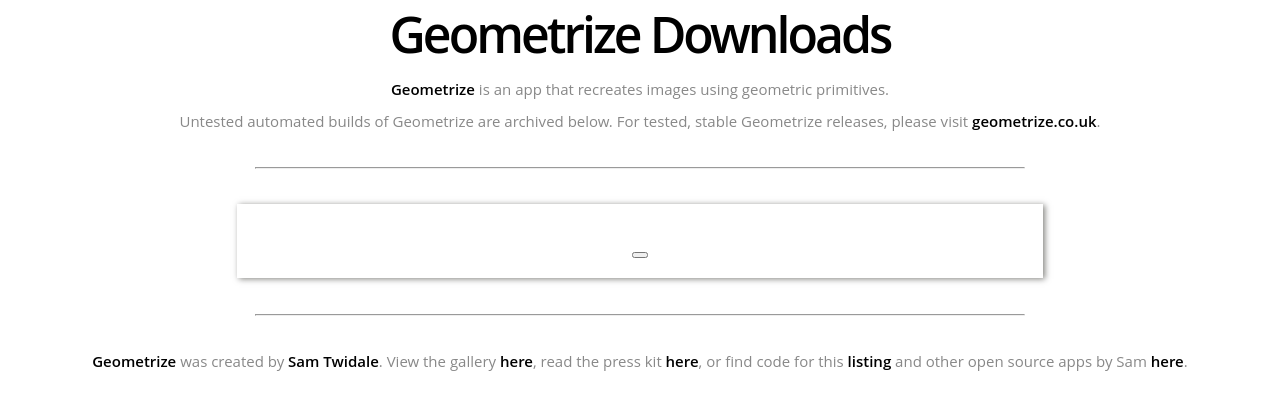
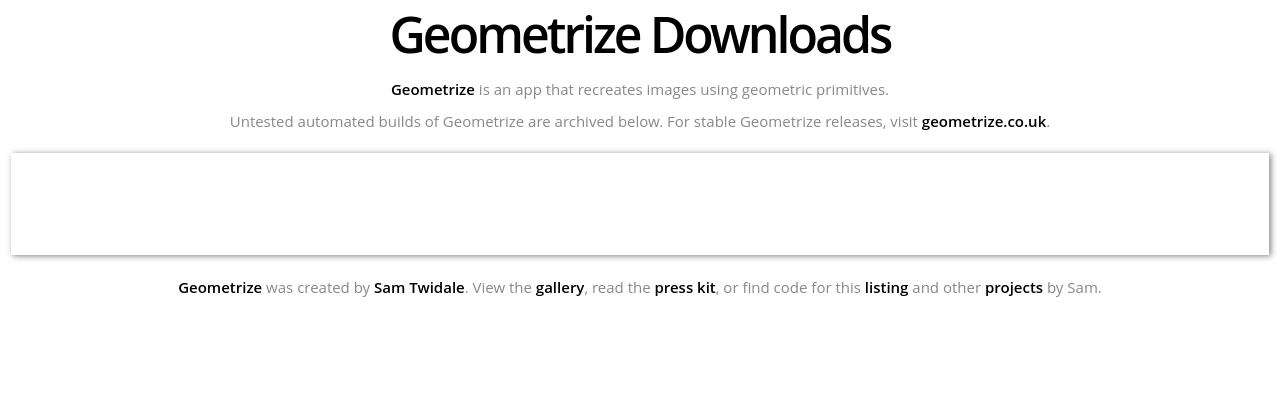
Before and after one commit to Tw1ddle/geometrize-s3-bucket-downloader, a plain HTML site: page bin/geometrize_installer/index.html in a window 1280 px wide. Drawn offline with Linux system fonts and the light colour scheme.

Commit message:
Various visual/css tweaks, better names for files, add favicons, other minor tweaks

```diff
--- a/bin/geometrize_installer/index.html
+++ b/bin/geometrize_installer/index.html
@@ -15,10 +15,8 @@
 		<meta property="og:site_name" content="Samcodes">
 		<meta name="twitter:title" content="Geometrize Downloads">
 		<meta name="twitter:description" content="Geometrize images into geometric primitives.">
-		<link rel="icon" type="image/x-icon" href="icon/favicon.png">
-		<link rel="apple-touch-icon-precomposed" type="image/x-icon" href="icon/apple-touch-icon-precomposed.png">
-		<!--[if IE]><link rel="shortcut icon" type="image/x-icon" href="icon/favicon.ico"><![endif]-->
-		<link rel="stylesheet" type="text/css" href="style.min.css">
+		<link rel="icon" type="image/x-icon" href="favicon.png">
+		<link rel="stylesheet" type="text/css" href="style.css">
 	</head>
 
 	<body>
@@ -28,25 +26,19 @@
 
 		<p><a href="http://geometrize.co.uk/" target="_blank">Geometrize</a> is an app that recreates images using geometric primitives.</p>
 
-		<p>Untested automated builds of Geometrize are archived below. For tested, stable Geometrize releases, please visit <a href="http://geometrize.co.uk/" target="_blank">geometrize.co.uk</a>.</p>
-
-		<br>
-
-		<hr width="60%">
-
-		<br>
+		<p>Untested automated builds of Geometrize are archived below. For stable Geometrize releases, visit <a href="http://geometrize.co.uk/" target="_blank">geometrize.co.uk</a>.</p>
 
 		<div id="contents">
-			<div id="container" class="stitched">
-				<div id="navigation"></div>
+			<div id="bucket_container" class="stitched">
+				<div id="bucket_navigation"></div>
 
 				<br>
 
-				<div id="listing"></div>
+				<div id="bucket_listing"></div>
 
-				<div id="loadingspinner"></div>
+				<div id="bucket_loadingspinner"></div>
 
-				<button type="button" id="retrybutton"></button>
+				<button type="button" id="bucket_retrybutton"></button>
 			</div>
 		</div>
 
@@ -54,14 +46,8 @@
 		<script type="text/javascript" src="s3-bucket-downloader.js"></script>
 	</body>
 
-	<br>
-
-	<hr width="60%">
-
-	<br>
-
 	<footer>
-		<p><a href="http://geometrize.co.uk/" target="_blank">Geometrize</a> was created by <a href="https://samcodes.co.uk/" target="_blank">Sam Twidale</a>. View the gallery <a href="http://gallery.geometrize.co.uk/" target="_blank">here</a>, read the press kit <a href="http://samcodes.co.uk/geometrize-press-kit/" target="_blank">here</a>, or find code for this <a href="https://github.com/Tw1ddle/geometrize-s3-bucket-downloader" target="_blank">listing</a> and other open source apps by Sam <a href="https://github.com/Tw1ddle" target="_blank">here</a>.</p>
+		<p><a href="http://geometrize.co.uk/" target="_blank">Geometrize</a> was created by <a href="https://samcodes.co.uk/" target="_blank">Sam Twidale</a>. View the <a href="http://gallery.geometrize.co.uk/" target="_blank">gallery</a>, read the <a href="http://samcodes.co.uk/geometrize-press-kit/" target="_blank">press kit</a>, or find code for this <a href="https://github.com/Tw1ddle/geometrize-s3-bucket-downloader" target="_blank">listing</a> and other <a href="https://github.com/Tw1ddle" target="_blank">projects</a> by Sam.</p>
 		<br>
 	</footer>
 </html>
--- a/bin/geometrize_installer/style.min.css
+++ b/bin/geometrize_installer/style.css
@@ -1,10 +1,3 @@
-body {
-    font-family: 'Open Sans', sans-serif;
-    background-color: #000000;
-    color: #000000;
-    font-size: 13px;
-}
-
 html, body, div, span, applet, object, iframe, h1, h2, h3, h4, h5, h6, p, blockquote, pre, a, abbr, acronym, address, big, cite, code, del, dfn, em, font, ins, kbd, q, s, samp, small, strike, strong, sub, sup, tt, var, b, u, i, center, dl, dt, dd, ol, ul, li, fieldset, form, label, legend, table, caption, tbody, tfoot, thead, tr, th, td {
     background: transparent;
     border: 0;
@@ -14,20 +7,37 @@ html, body, div, span, applet, object, iframe, h1, h2, h3, h4, h5, h6, p, blockq
     outline: 0;
 }
 
+* {
+    user-select: none;
+    -moz-user-select: none;
+    -khtml-user-select: none;
+    -ms-user-select: none;
+    -webkit-user-select: none;
+    -o-user-select: none;
+}
+
 h1 {
     font: 600 50px "Open Sans", sans-serif;
     letter-spacing: -3px;
     margin-bottom: 0px;
+    text-align: center;
 }
 
 h2 {
     font: 400 30px "Open Sans";
     letter-spacing: -2px;
+    text-align: center;
 }
 
 h3 {
     font: 600 20px "Open Sans";
     letter-spacing: -1px;
+    text-align: center;
+}
+
+*:not(h1):not(h2):not(h3) {
+    font-family: 'Open Sans', sans-serif;
+    font-size: 15px;
 }
 
 p {
@@ -36,54 +46,25 @@ p {
     line-height: 22px;
     color: #888888;
     margin: 10px 0;
+    text-align: center;
 }
+
 a {
     color: #000000;
     font-weight: 600;
     text-decoration: none;
 }
-
-p a {
-    color: #000000;
-    text-decoration: none;
-}
-
-html {
-    user-select: none;
-    -moz-user-select: none;
-    -khtml-user-select: none;
-    -ms-user-select: none;
-    -webkit-user-select: none;
-    -o-user-select: none;
-}
-
-li {
-    user-select: text;
-    -moz-user-select: text;
-    -khtml-user-select: text;
-    -ms-user-select: text;
-    -webkit-user-select: text;
-    -o-user-select: text;
-}
-
-body {
-    text-align: center;
-    background-color: #ffffff;
-}
-
 a:hover {
     color: #555555;
 }
 
-.stitched {
-    min-width: 60%;
-    display: inline-block;
-    padding: 15px;
-    margin: 15px;
-    background: #ffffff;
+button {
     color: #000000;
-    border-radius: 0px;
-    box-shadow: 0 0 0 4px #ffffff, 2px 1px 6px 4px rgba(10, 10, 0, 0.5);
+    font-weight: 600;
+    text-decoration: none;
+}
+button:hover {
+    color: #555555;
 }
 
 @keyframes spinner {
@@ -102,7 +83,7 @@ a:hover {
     animation: spinner .6s linear infinite;
 }
 
-#refreshbutton {
+#retrybutton {
     margin: 10px;
     -moz-box-shadow: inset 0px 1px 0px 0px #ffffff;
     -webkit-box-shadow: inset 0px 1px 0px 0px #ffffff;
@@ -130,27 +111,78 @@ a:hover {
 
 table {
     width: 100%;
+    border-spacing: 0px;
 }
-
 tbody tr:nth-child(odd) td {
     background-color: #f0f0f0;
 }
-
 tbody tr:first-child {
     border-bottom: none;
 }
-
 tbody tr {
     height: 30px;
     border-bottom: 1px solid #D3D7CF;
 }
-
 table th, table td {
     line-height: 1.6em;
     text-align: left;
+    padding: 0px;
+    vertical-align:middle;
+    padding-left: 5px;
+    padding-right: 10px;
 }
 
-.bucket_listing_item_icon_header_cell, .bucket_listing_file_icon_cell, .bucket_listing_dir_icon_cell {
-    width: 16px;
-    height: 16px;
+.bucket_listing_file_name_cell a {
+    font-weight:600;
 }
+
+.bucket_listing_item_modified_date_header_cell, .bucket_listing_file_modified_date_cell, .bucket_listing_dir_modified_date_cell {
+
+}
+
+#contents {
+    display:inline-block;
+    width: 100%;
+}
+
+#bucket_container {
+    min-width: 60%;
+    display: block;
+    padding: 15px;
+    margin: 15px;
+    background: #ffffff;
+    color: #000000;
+    border-radius: 0px;
+    box-shadow: 0 0 0 4px #ffffff, 2px 1px 6px 4px rgba(10, 10, 0, 0.5);
+}
+
+#bucket_navigation {
+    margin: 20px;
+    text-align:center;
+    display:inline-block;
+}
+
+.bucket_navigation_segment {
+
+}
+
+input[type="button"], input[type="button"]:focus, input[type="button"]:active, button, button:focus, button:active {
+    background: none;
+    border: none;
+    display: inline;
+    font: inherit;
+    margin: 0;
+    padding: 0;
+    outline: none;
+    outline-offset: 0;
+
+    /* Additional styles to look like a link */
+    cursor: pointer;
+    font-weight:600;
+}
+
+/* Remove extra space inside buttons in Firefox */
+input[type="button"]::-moz-focus-inner, button::-moz-focus-inner {
+    border: none;
+    padding: 0;
+}
--- a/bin/geometrize_lib_example/style.min.css
+++ b/bin/geometrize_lib_example/style.css
@@ -1,10 +1,3 @@
-body {
-    font-family: 'Open Sans', sans-serif;
-    background-color: #000000;
-    color: #000000;
-    font-size: 13px;
-}
-
 html, body, div, span, applet, object, iframe, h1, h2, h3, h4, h5, h6, p, blockquote, pre, a, abbr, acronym, address, big, cite, code, del, dfn, em, font, ins, kbd, q, s, samp, small, strike, strong, sub, sup, tt, var, b, u, i, center, dl, dt, dd, ol, ul, li, fieldset, form, label, legend, table, caption, tbody, tfoot, thead, tr, th, td {
     background: transparent;
     border: 0;
@@ -14,20 +7,37 @@ html, body, div, span, applet, object, iframe, h1, h2, h3, h4, h5, h6, p, blockq
     outline: 0;
 }
 
+* {
+    user-select: none;
+    -moz-user-select: none;
+    -khtml-user-select: none;
+    -ms-user-select: none;
+    -webkit-user-select: none;
+    -o-user-select: none;
+}
+
 h1 {
     font: 600 50px "Open Sans", sans-serif;
     letter-spacing: -3px;
     margin-bottom: 0px;
+    text-align: center;
 }
 
 h2 {
     font: 400 30px "Open Sans";
     letter-spacing: -2px;
+    text-align: center;
 }
 
 h3 {
     font: 600 20px "Open Sans";
     letter-spacing: -1px;
+    text-align: center;
+}
+
+*:not(h1):not(h2):not(h3) {
+    font-family: 'Open Sans', sans-serif;
+    font-size: 15px;
 }
 
 p {
@@ -36,54 +46,25 @@ p {
     line-height: 22px;
     color: #888888;
     margin: 10px 0;
+    text-align: center;
 }
+
 a {
     color: #000000;
     font-weight: 600;
     text-decoration: none;
 }
-
-p a {
-    color: #000000;
-    text-decoration: none;
-}
-
-html {
-    user-select: none;
-    -moz-user-select: none;
-    -khtml-user-select: none;
-    -ms-user-select: none;
-    -webkit-user-select: none;
-    -o-user-select: none;
-}
-
-li {
-    user-select: text;
-    -moz-user-select: text;
-    -khtml-user-select: text;
-    -ms-user-select: text;
-    -webkit-user-select: text;
-    -o-user-select: text;
-}
-
-body {
-    text-align: center;
-    background-color: #ffffff;
-}
-
 a:hover {
     color: #555555;
 }
 
-.stitched {
-    min-width: 60%;
-    display: inline-block;
-    padding: 15px;
-    margin: 15px;
-    background: #ffffff;
+button {
     color: #000000;
-    border-radius: 0px;
-    box-shadow: 0 0 0 4px #ffffff, 2px 1px 6px 4px rgba(10, 10, 0, 0.5);
+    font-weight: 600;
+    text-decoration: none;
+}
+button:hover {
+    color: #555555;
 }
 
 @keyframes spinner {
@@ -102,7 +83,7 @@ a:hover {
     animation: spinner .6s linear infinite;
 }
 
-#refreshbutton {
+#retrybutton {
     margin: 10px;
     -moz-box-shadow: inset 0px 1px 0px 0px #ffffff;
     -webkit-box-shadow: inset 0px 1px 0px 0px #ffffff;
@@ -130,27 +111,78 @@ a:hover {
 
 table {
     width: 100%;
+    border-spacing: 0px;
 }
-
 tbody tr:nth-child(odd) td {
     background-color: #f0f0f0;
 }
-
 tbody tr:first-child {
     border-bottom: none;
 }
-
 tbody tr {
     height: 30px;
     border-bottom: 1px solid #D3D7CF;
 }
-
 table th, table td {
     line-height: 1.6em;
     text-align: left;
+    padding: 0px;
+    vertical-align:middle;
+    padding-left: 5px;
+    padding-right: 10px;
 }
 
-.bucket_listing_item_icon_header_cell, .bucket_listing_file_icon_cell, .bucket_listing_dir_icon_cell {
-    width: 16px;
-    height: 16px;
+.bucket_listing_file_name_cell a {
+    font-weight:600;
 }
+
+.bucket_listing_item_modified_date_header_cell, .bucket_listing_file_modified_date_cell, .bucket_listing_dir_modified_date_cell {
+
+}
+
+#contents {
+    display:inline-block;
+    width: 100%;
+}
+
+#bucket_container {
+    min-width: 60%;
+    display: block;
+    padding: 15px;
+    margin: 15px;
+    background: #ffffff;
+    color: #000000;
+    border-radius: 0px;
+    box-shadow: 0 0 0 4px #ffffff, 2px 1px 6px 4px rgba(10, 10, 0, 0.5);
+}
+
+#bucket_navigation {
+    margin: 20px;
+    text-align:center;
+    display:inline-block;
+}
+
+.bucket_navigation_segment {
+
+}
+
+input[type="button"], input[type="button"]:focus, input[type="button"]:active, button, button:focus, button:active {
+    background: none;
+    border: none;
+    display: inline;
+    font: inherit;
+    margin: 0;
+    padding: 0;
+    outline: none;
+    outline-offset: 0;
+
+    /* Additional styles to look like a link */
+    cursor: pointer;
+    font-weight:600;
+}
+
+/* Remove extra space inside buttons in Firefox */
+input[type="button"]::-moz-focus-inner, button::-moz-focus-inner {
+    border: none;
+    padding: 0;
+}
```
Also changed, not shown: bin/geometrize_lib_example/index.html (+12 -26 lines), bin/minimal_example/index.html (+7 -5 lines), bin/geometrize_installer/favicon.png (added), bin/geometrize_lib_example/favicon.png (added), 5 other files.
